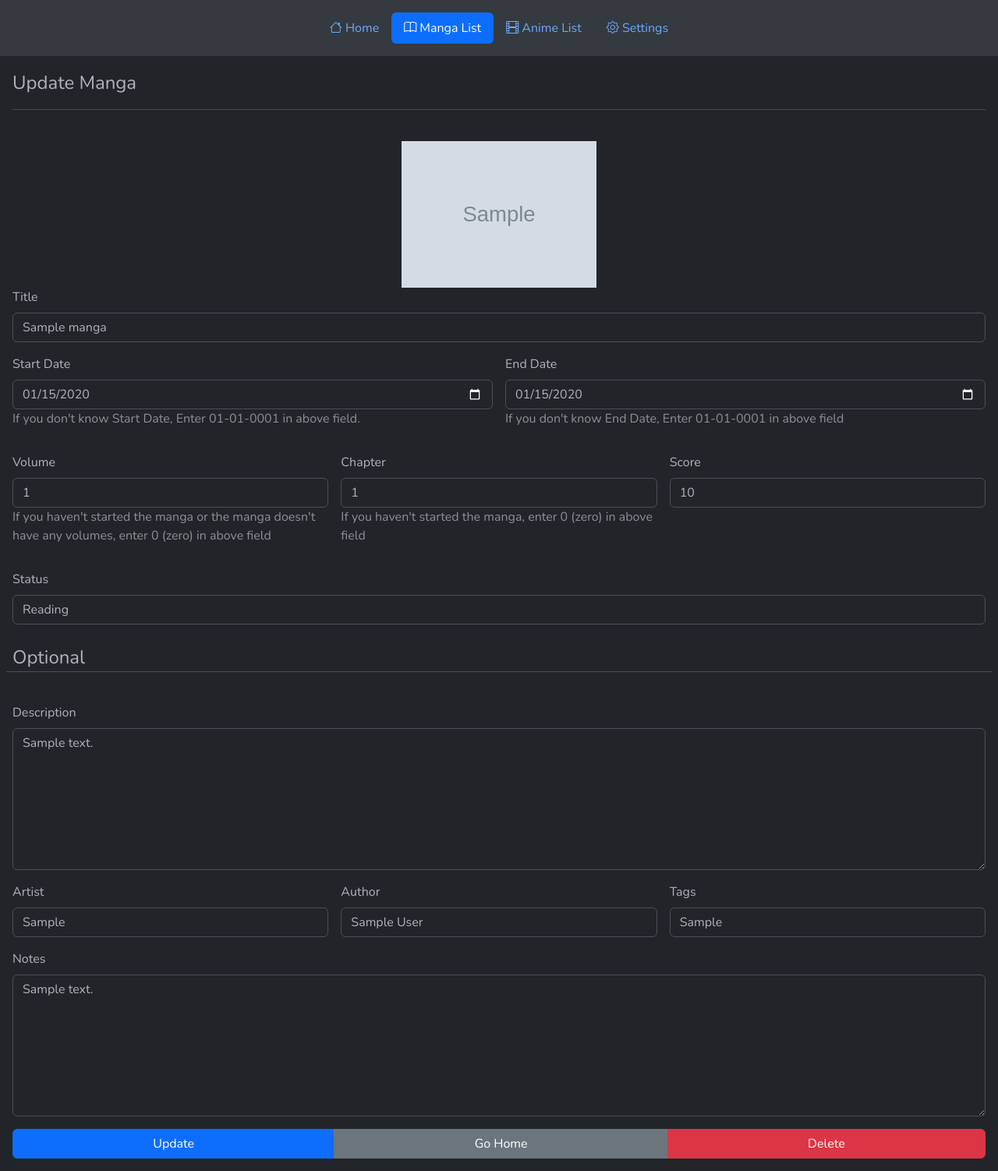
After one commit to EdwinRodger/MyMangaDataBase, a Flask app: page /manga/update/1 in a window 1280 px wide. The commit adds this page. Shown: the whole page at 78% size. Run offline with Flask 3, Linux system fonts and the light colour scheme; tables that the repository leaves empty hold one stand-in row (values such as "Sample post"); grey boxes marked "Sample" are stand-in pictures; some libraries are stand-ins or nearby versions.

Commit message:
added edit and delete functionality

```diff
--- a/src/manga/routes.py
+++ b/src/manga/routes.py
@@ -1,7 +1,8 @@
-from flask import (Blueprint, render_template, flash, redirect, url_for)
+from flask import (Blueprint, render_template, flash, redirect, url_for, request)
 from src.manga.forms import MangaForm
 from src.models import Manga
 from src import db
+from datetime import datetime
 
 manga = Blueprint("manga", __name__, url_prefix="/manga")
 
@@ -40,6 +41,58 @@ def add_manga():
         "manga/create-manga.html", title="New Manga", form=form, legend="New Manga", current_section = "Manga"
     )
 
+
+# Update a Manga
+@manga.route("/update/<int:manga_id>", methods=["GET", "POST"])
+def update_manga(manga_id):
+    manga = Manga.query.get_or_404(manga_id)
+    form = MangaForm()
+    if form.validate_on_submit():
+        manga.title = form.title.data
+        manga.start_date = form.start_date.data
+        manga.end_date = form.end_date.data
+        manga.volume = form.volume.data
+        manga.chapter = form.chapter.data
+        manga.status = form.status.data
+        manga.score = form.score.data
+        manga.description = form.description.data
+        manga.tags = form.tags.data
+        manga.author = form.author.data
+        manga.artist = form.artist.data
+        manga.notes = form.notes.data
+        db.session.commit()
+        flash("Your manga has been updated!", "success")
+    elif request.method == "GET":
+        form.title.data = manga.title
+        form.start_date.data = datetime.strptime(manga.start_date, '%Y-%m-%d').date()
+        form.end_date.data = datetime.strptime(manga.end_date, '%Y-%m-%d').date()
+        form.volume.data = manga.volume
+        form.chapter.data = manga.chapter
+        form.status.data = manga.status
+        form.score.data = str(manga.score)
+        form.description.data = manga.description
+        form.tags.data = manga.tags
+        form.author.data = manga.author
+        form.artist.data = manga.artist
+        form.notes.data = manga.notes
+    return render_template(
+        "manga/edit-manga.html",
+        title=f"Edit {manga.title}",
+        form=form,
+        manga=manga,
+        legend="Update Manga",
+        current_section = "Manga"
+    )
+
+# Delete A Manga
+@manga.route("/delete/<int:manga_id>", methods=["POST"])
+def delete_manga(manga_id):
+    manga = Manga.query.get_or_404(manga_id)
+    db.session.delete(manga)
+    db.session.commit()
+    flash("Your manga has been Obliterated!", "success")
+    return redirect(url_for("manga.manga_list"))
+
 # Sort Manga
 @manga.route("/list/<string:sort_function>", methods=["GET", "POST"])
 def sort_manga(sort_function):
--- /dev/null
+++ b/src/templates/manga/edit-manga.html
@@ -0,0 +1,158 @@
+{% extends "layout.html" %}
+{% block body %}
+<div>
+    <legend class="p-3">
+        {{ legend }}
+        <hr>
+    </legend>
+    <form action="" method="post">
+        {{ form.hidden_tag() }}
+        <div class="d-sm-flex justify-content-center mt-5">
+            <div class="img-fluid text-center">
+                <img src="{{url_for('static', filename='manga_cover/' + manga.cover)}}" alt="Manga Cover"
+                    style="width: 250px;">
+            </div>
+        </div>
+        <div>
+            <div class="px-3">
+                <div class="row g-3">
+                    <div class="col-md-12">
+                        <label class="form-label">{{ form.title.label }}</label>
+                        {% if form.title.errors %}
+                        {{ form.title(class="form-control is-invalid") }}
+                        <div class="invalid-feedback">
+                            {% for error in form.title.errors %}
+                            <span>{{ error }}</span>
+                            {% endfor %}
+                        </div>
+                        {% else %}
+                        {{ form.title(class="form-control") }}
+                        {% endif %}
+                    </div>
+                    <div class="col-md-6">
+                        <label class="form-label">{{ form.start_date.label }}</label>
+                        {% if form.start_date.errors %}
+                        {{ form.start_date(class="form-control is-invalid") }}
+                        <div class="invalid-feedback">
+                            {% for error in form.start_date.errors %}
+                            <span>{{ error }}</span>
+                            {% endfor %}
+                        </div>
+                        {% else %}
+                        {{ form.start_date(class="form-control") }}
+                        {% endif %}
+                        <p class="text-muted">If you don't know Start Date, Enter 01-01-0001 in above field.</p>
+                    </div>
+                    <div class="col-md-6">
+                        <label class="form-label">{{ form.end_date.label }}</label>
+                        {% if form.end_date.errors %}
+                        {{ form.end_date(class="form-control is-invalid") }}
+                        <div class="invalid-feedback">
+                            {% for error in form.end_date.errors %}
+                            <span>{{ error }}</span>
+                            {% endfor %}
+                        </div>
+                        {% else %}
+                        {{ form.end_date(class="form-control") }}
+                        {% endif %}
+                        <p class="text-muted">If you don't know End Date, Enter 01-01-0001 in above field</p>
+                    </div>
+                    <div class="col-md-4">
+                        <label class="form-label">{{ form.volume.label }}</label>
+                        {% if form.volume.errors %}
+                        {{ form.volume(class="form-control is-invalid") }}
+                        <div class="invalid-feedback">
+                            {% for error in form.volume.errors %}
+                            <span>{{ error }}</span>
+                            {% endfor %}
+                        </div>
+                        {% else %}
+                        {{ form.volume(class="form-control") }}
+                        {% endif %}
+                        <p class="text-muted">If you haven't started the manga or the manga doesn't have any volumes,
+                            enter 0 (zero) in above field</p>
+                    </div>
+                    <div class="col-md-4">
+                        <label class="form-label">{{ form.chapter.label }}</label>
+                        {% if form.chapter.errors %}
+                        {{ form.chapter(class="form-control is-invalid") }}
+                        <div class="invalid-feedback">
+                            {% for error in form.chapter.errors %}
+                            <span>{{ error }}</span>
+                            {% endfor %}
+                        </div>
+                        {% else %}
+                        {{ form.chapter(class="form-control") }}
+                        {% endif %}
+                        <p class="text-muted">If you haven't started the manga, enter 0 (zero) in above field</p>
+                    </div>
+                    <div class="col-md-4">
+                        <label class="form-label">{{ form.score.label }}</label>
+                        {{ form.score(class="form-control") }}
+                    </div>
+                    <div class="col-md-12">
+                        <label class="form-label">{{ form.status.label }}</label>
+                        {{ form.status(class="form-control") }}
+                    </div>
+                    <legend class="border-bottom my-4">
+                        Optional
+                    </legend>
+                    <div class="col-md-12">
+                        <label class="form-label">{{ form.description.label }}</label>
+                        {{ form.description(class="form-control", rows=7) }}
+                    </div>
+
+                    <div class="col-md-4">
+                        <label class="form-label">{{ form.artist.label }}</label>
+                        {{ form.artist(class="form-control") }}
+                    </div>
+                    <div class="col-md-4">
+                        <label class="form-label">{{ form.author.label }}</label>
+                        {{ form.author(class="form-control") }}
+                    </div>
+                    <div class="col-md-4">
+                        <label class="form-label">{{ form.tags.label }}</label>
+                        {{ form.tags(class="form-control") }}
+                    </div>
+                    <div class="col-md-12">
+                        <label class="form-label">{{ form.notes.label }}</label>
+                        {{ form.notes(class="form-control", rows=7) }}
+                    </div>
+                    <div class="btn-group form my-3" role="group">
+                        <!-- Updates Manga -->
+                        {{ form.update(class="btn btn-primary px-auto") }}
+                        <!-- Return to home page -->
+                        <a href="{{ url_for('home.homepage') }}" class="btn btn-secondary">Go Home</a>
+                        <!-- Deletes Manga -->
+                        <button type="button" class="btn btn-danger px-auto" data-bs-toggle="modal"
+                            data-bs-target="#deleteModal">Delete</button>
+                    </div>
+                </div>
+            </div>
+        </div>
+    </form>
+    <!-- Modal -->
+    <div class="modal fade" id="deleteModal" tabindex="-1" aria-labelledby="deleteModalLabel" aria-hidden="true">
+        <div class="modal-dialog">
+            <div class="modal-content">
+                <div class="modal-header">
+                    <h5 class="modal-title" id="deleteModalLabel">Delete Manga?</h5>
+                    <button type="button" class="btn-close" data-bs-dismiss="modal" aria-label="Close"></button>
+                </div>
+                <div class="modal-body">
+                    Do you want to delete this manga?
+                </div>
+                <div class="modal-footer">
+                    <!-- Cancel deleteing manga -->
+                    <button type="button" class="btn btn-secondary" data-bs-dismiss="modal">Nah, my
+                        mistake!</button>
+                    <!-- Delete Manga -->
+                    <form action="{{ url_for('manga.delete_manga', manga_id=manga.id) }}" method="POST">
+                        <input class="btn btn-danger" type="submit" value="Yes, Obliterate it!">
+                    </form>
+                </div>
+            </div>
+        </div>
+    </div>
+</div>
+{% endblock body %}
```
Also changed, not shown: src/anime/routes.py (+49 -1 lines), src/templates/anime/anime-list.html (+6 -1 lines), src/templates/anime/edit-anime.html (added, +135 -0 lines), src/templates/manga/manga-list.html (+6 -1 lines).
